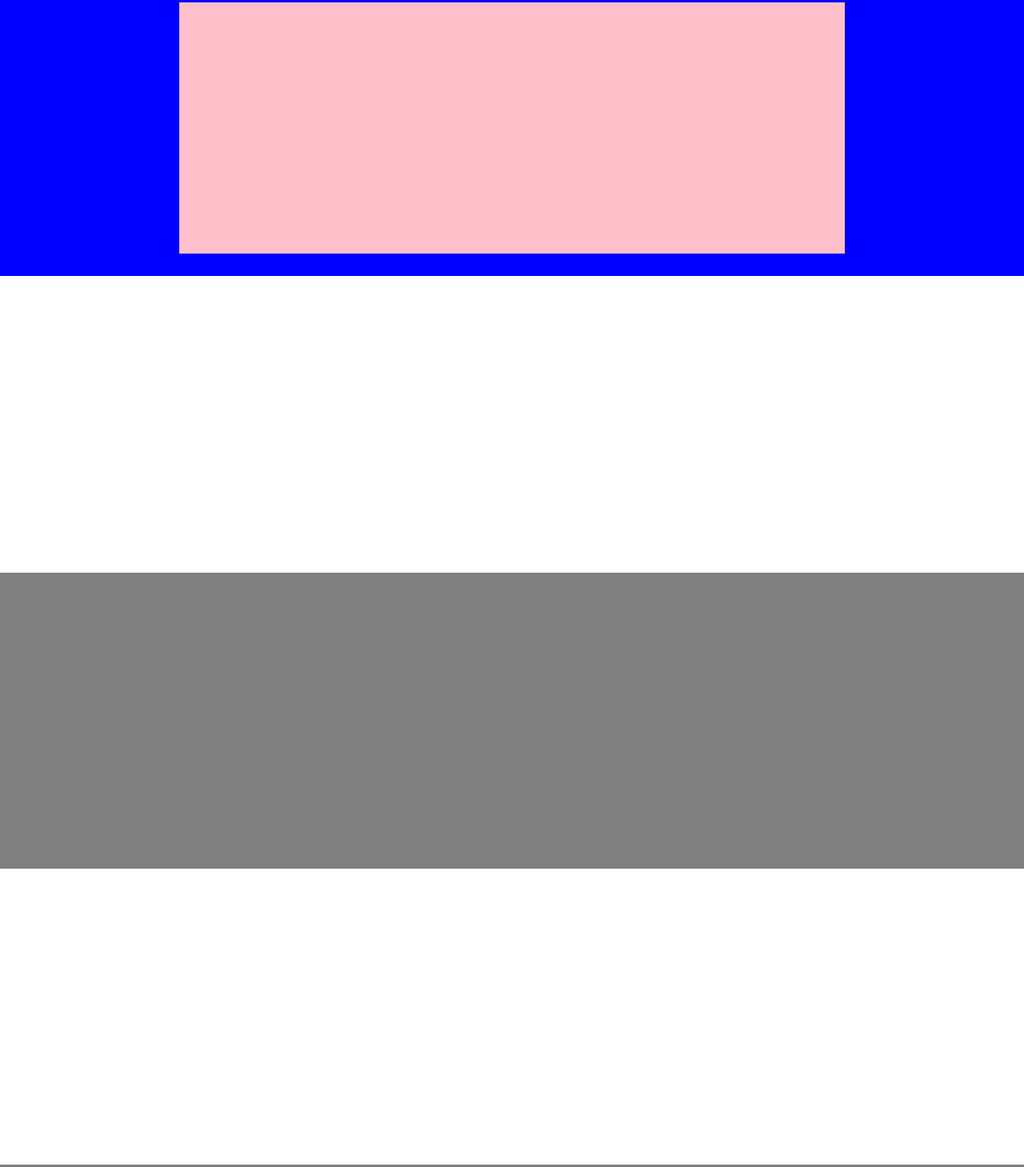
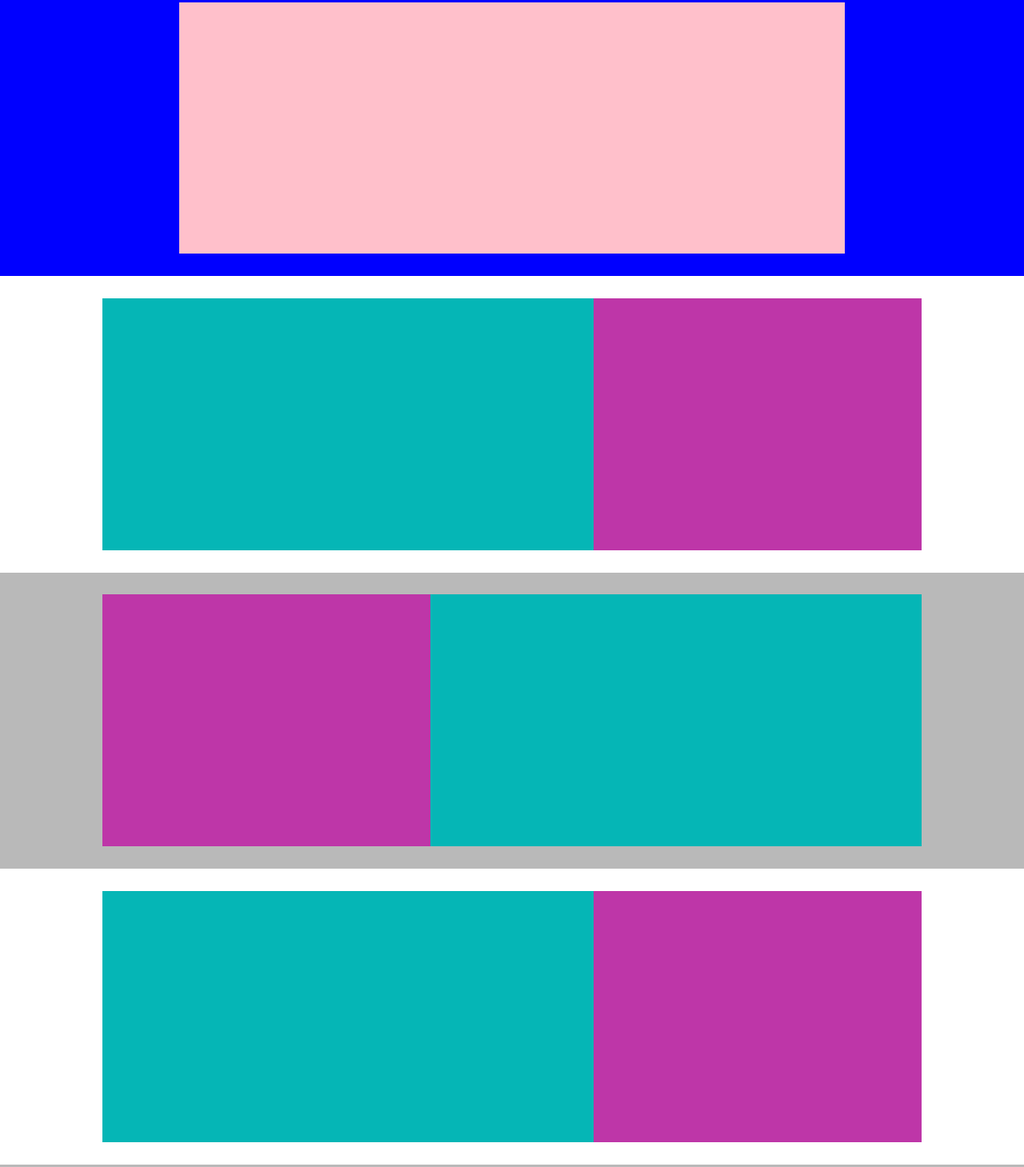
Before and after one commit to christianzaboli/htmlcss-struttura-discord, a plain HTML site: page index.html in a window 1280 px wide. Shown: the part 125-1584 px from the top of the page at 80% size. Drawn offline with Linux system fonts and the light colour scheme.

Commit message:
main layout text/img

```diff
--- a/css/style.css
+++ b/css/style.css
@@ -47,6 +47,7 @@ main{
     display: flex;
     flex-flow: column;
 }
+
 /* jumbotron */
 
 .jumbotron{
@@ -64,13 +65,29 @@ main{
     width: 65%;
 
 }
+
+/* main .main-sections */
+
 .main-sections{
     height: 100%;
     width: 100%;
-    background-color: grey;
+    background-color: #b9b9b9;
 }
 .white-bg{
     background-color: #fff;
+}
+.text-block{
+    width: 60%;
+    height: 85%;
+    background-color: #05b6b6;
+}
+.img-block{
+    width: 40%;
+    height: 85%;
+    background-color: #be36a8;
+}
+.middle{
+    order: 1;
 }
 .bigsection{
     height: 100%;
--- a/index.html
+++ b/index.html
@@ -36,27 +36,38 @@
                 </div>
             </div>
 
-            <!-- seconda sezione -->
+            <!-- text & image principale -->
             <div class="main-sections white-bg">
-                <div>
-                    <div >
-
+                <div class="container">
+                    <div class="text-block">
+                        <!-- text content -->
                     </div>
-                    <div>
-
+                    <div class="img-block">
+                        <!-- img content -->
+                    </div>
+                </div>
+            </div>
+            <div class="main-sections">
+                <div class="container">
+                    <div class="text-block middle">
+                        <!-- text content -->
+                    </div>
+                    <div class="img-block">
+                        <!-- img content -->
+                    </div>
+                </div>
+            </div>
+            <div class="main-sections white-bg">
+                <div class="container">
+                    <div class="text-block">
+                        <!-- text content -->
+                    </div>
+                    <div class="img-block">
+                        <!-- img content -->
                     </div>
                 </div>
             </div>
 
-            <!-- seconda sezione -->
-            <div class="main-sections">
-
-            </div>
-
-            <!-- terza sezione -->
-            <div class="main-sections white-bg">
-
-            </div>
 
             <!-- quarta sezione -->
             <div class="main-sections bigsection">
```
